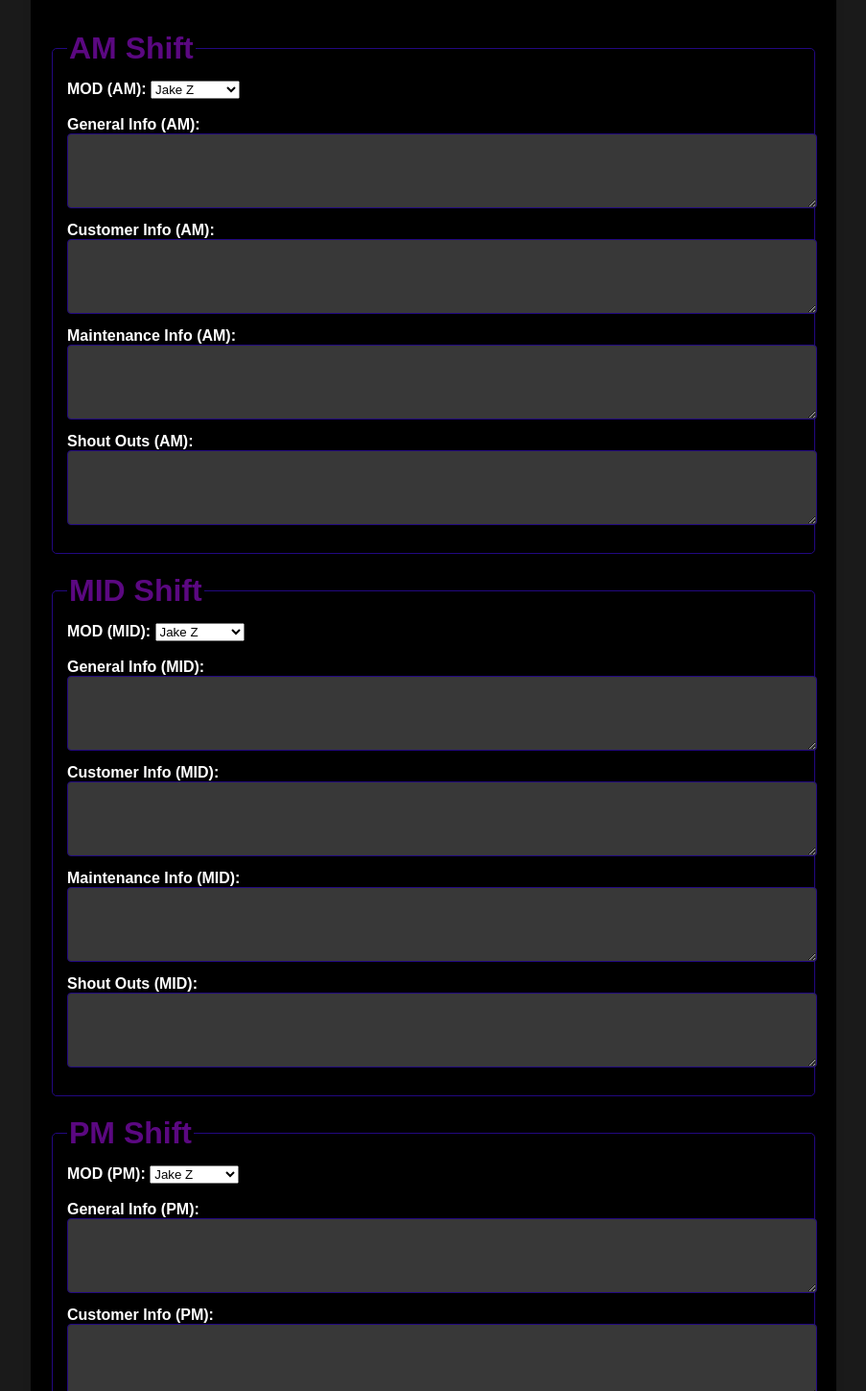
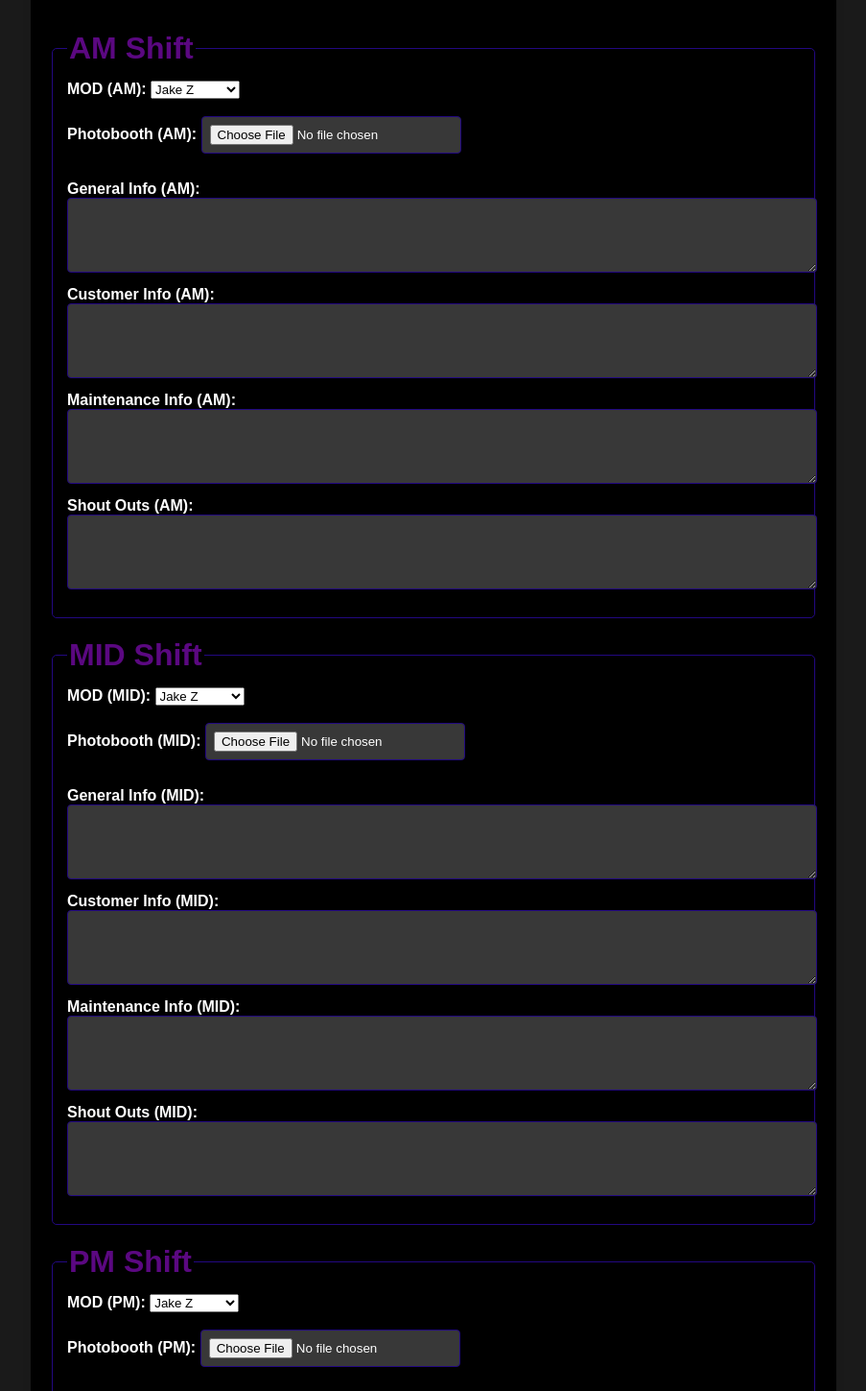
Before and after one commit to JakeZook/NightlyEmail, a website: page index.html in a window 1280 px wide. Shown: the part 148-1597 px from the top of the page at 96% size, without its empty margins (188-1091 px from the left). Drawn offline with nearby package versions, Linux system fonts and the light colour scheme.

Commit message:
UI and images.

```diff
--- a/index.html
+++ b/index.html
@@ -38,6 +38,11 @@
 					</select>
 					<br />
 					<br />
+
+					<label for="am-photo">Photobooth (AM):</label>
+					<input type="file" id="am-photo" name="am-photo" accept="image/*" />
+					<br /><br />
+
 					<label for="am-general">General Info (AM):</label>
 					<textarea
 						id="am-general"
@@ -78,6 +83,11 @@
 					</select>
 					<br />
 					<br />
+
+					<label for="mid-photo">Photobooth (MID):</label>
+					<input type="file" id="mid-photo" name="mid-photo" accept="image/*" />
+					<br /><br />
+
 					<label for="mid-general">General Info (MID):</label>
 					<textarea
 						id="mid-general"
@@ -118,6 +128,11 @@
 					</select>
 					<br />
 					<br />
+
+					<label for="pm-photo">Photobooth (PM):</label>
+					<input type="file" id="pm-photo" name="pm-photo" accept="image/*" />
+					<br /><br />
+
 					<label for="pm-general">General Info (PM):</label>
 					<textarea
 						id="pm-general"
--- a/scripts.js
+++ b/scripts.js
@@ -67,6 +67,7 @@ function sendReportEmail(reportData) {
 		.send("service_ea6xww4", "template_8gr2wqn", {
 			to_email: "jake.zook@playactivate.com",
 			subject: subject,
+			date: formattedDate,
 			"am-mod": reportData["am-mod"],
 			"am-general": reportData["am-general"],
 			"am-customer": reportData["am-customer"],
```
